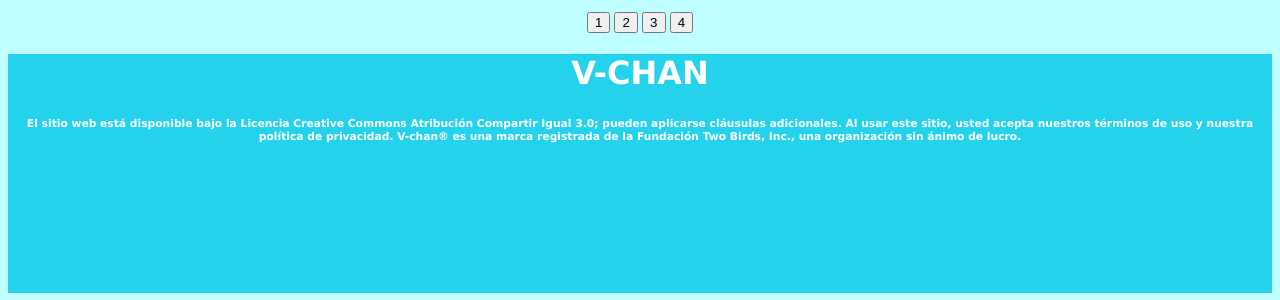
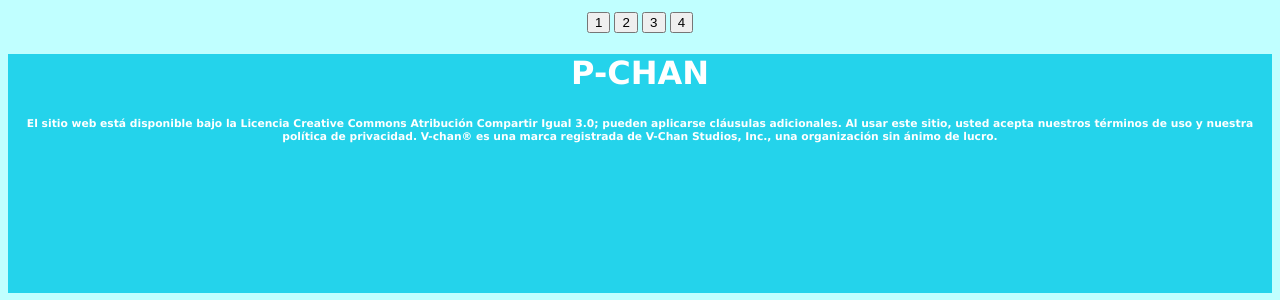
Before and after one commit to sebastian7688/mercado_libre, a PHP site: page /posts.php in a window 1280 px wide. Shown: the part 187-487 px from the top of the page. Run offline with PHP 8.4, Linux system fonts and the light colour scheme; data comes from the database, SQL or seed files in the repository; some libraries are stand-ins or nearby versions.

Commit message:
cambio nombre de la base de datos pq si no me hace conflictoen mi pc, y tambien cambios minimos en el titulo y footer

```diff
--- a/includes/config.php
+++ b/includes/config.php
@@ -1,5 +1,5 @@
 <?php
-$link = mysqli_connect("localhost","root","","v-chan");
+$link = mysqli_connect("localhost","root","","p-chan");
 
 if(!$link){
     die("No se pudo conectar a la base de datos: ".mysqli_connect_errno());
--- a/views/footer.php
+++ b/views/footer.php
@@ -1,6 +1,6 @@
 <div class="footer">
 <h1>
-    V-CHAN
+    P-CHAN
 </h1>
-<h6>El sitio web está disponible bajo la Licencia Creative Commons Atribución Compartir Igual 3.0; pueden aplicarse cláusulas adicionales. Al usar este sitio, usted acepta nuestros términos de uso y nuestra política de privacidad. V-chan® es una marca registrada de la Fundación Two Birds, Inc., una organización sin ánimo de lucro.</h6>
+<h6>El sitio web está disponible bajo la Licencia Creative Commons Atribución Compartir Igual 3.0; pueden aplicarse cláusulas adicionales. Al usar este sitio, usted acepta nuestros términos de uso y nuestra política de privacidad. V-chan® es una marca registrada de V-Chan Studios, Inc., una organización sin ánimo de lucro.</h6>
 </div>
--- a/views/layout.php
+++ b/views/layout.php
@@ -8,7 +8,7 @@ if (!isset($section)) {
 
 <head>
     <meta charset="utf-8">
-    <title>P-chan</title>
+    <title>P-Chan</title>
     <link rel="icon" href="img/org_6.png" height=32px weight=32px>
     <meta content="width=device-width, initial-scale=1.0" name="viewport">
     <link href="img/favicon.ico" rel="icon">
```
Also changed, not shown: db/p-chan.sql (renamed from db/v-chan.sql).
